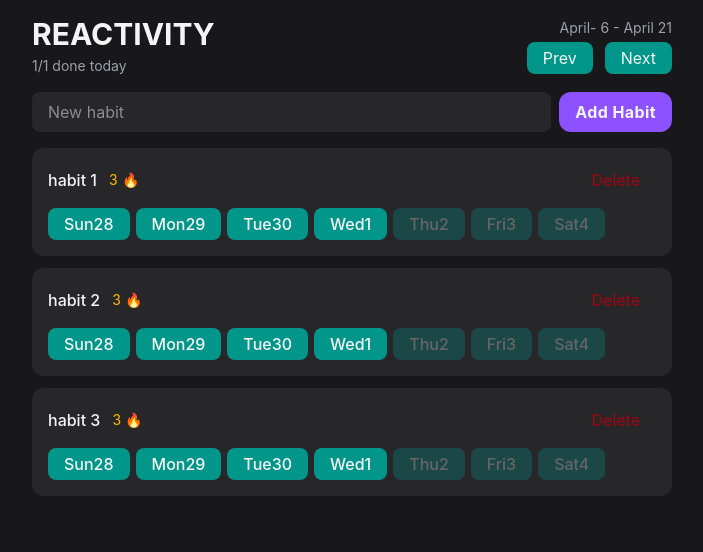
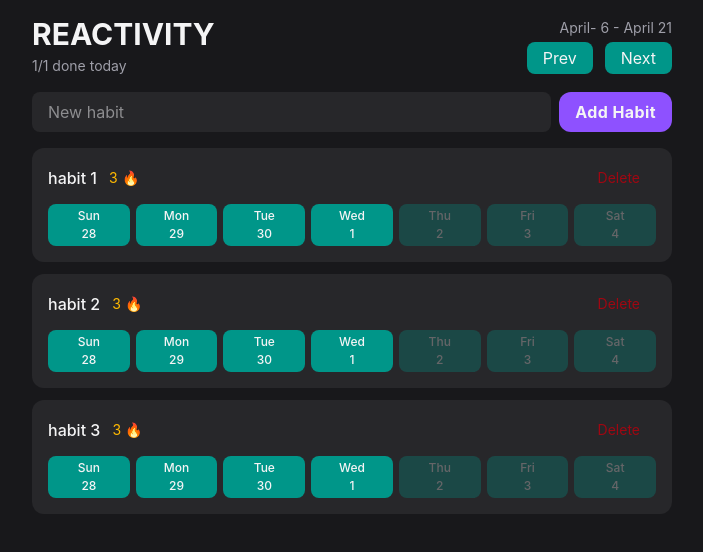
Before and after one commit to clara-cdp/Reactivity, a React (Vite) app: page / in a window 1280 px wide. Shown: the top 552 px of the page, without its empty margins (288-991 px from the left). Built offline with nearby package versions, Linux system fonts and the light colour scheme.

Commit message:
added flex properties to Habit Sections

```diff
--- a/src/components/HabitItem.tsx
+++ b/src/components/HabitItem.tsx
@@ -18,11 +18,14 @@
                     <span className="font-medium">{habit.name}</span>
                     <span className="text-sm text-amber-400">3 🔥</span>
                 </div>
-                <Button variant="delete">Delete</Button>
+                <Button variant="delete" className="text-sm">Delete</Button>
             </div>
             <div className="flex gap-1.5">
                 {visibleDates.map(date => (
-                    <Button key={date.toISOString()} disabled={ isFuture(date)}>
+                    <Button
+                        className="flex flex-1 flex-col items-center gap-0.5 text-xs"
+                        key={date.toISOString()}
+                        disabled={isFuture(date)}>
                         <span className="font-medium">{ format(date, "EEE")}</span>
                         <span className="font-medium">{ format(date, "d")}</span>
                      </Button>
```
